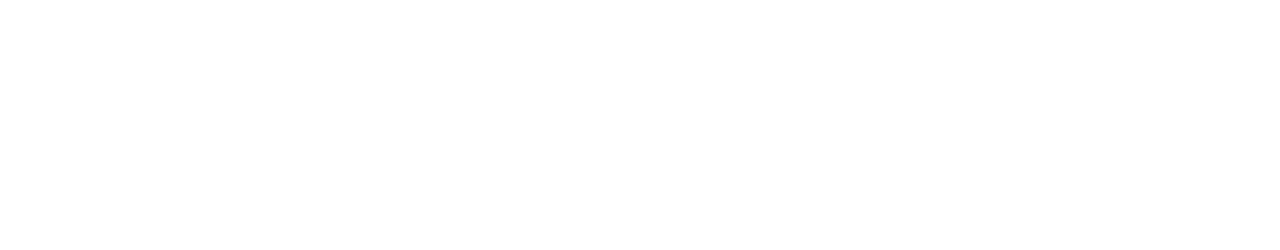
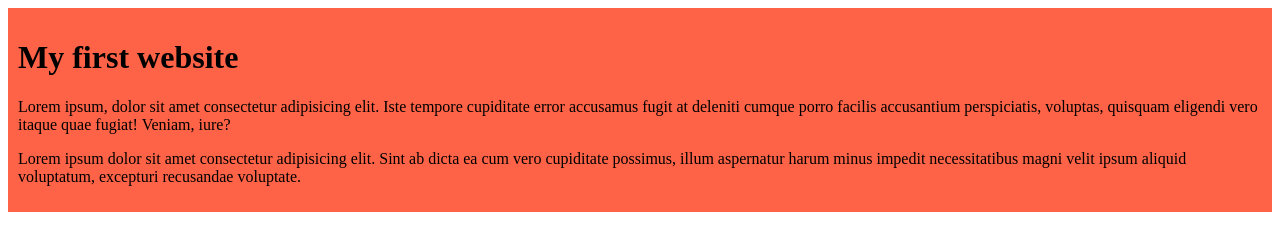
Before and after one commit to selimreza777/my-funny-github-repo, a plain HTML site: page index.html in a window 1280 px wide. Drawn offline with Linux system fonts and the light colour scheme.

Commit message:
added fast blog

```diff
--- a/index.html
+++ b/index.html
@@ -7,7 +7,17 @@
   <title>My funnny github repo
 
   </title>
+  <link rel="stylesheet" href="styles/blog.css">
 </head>
+<div>
+  <h1>My first website</h1>
+  <p>Lorem ipsum, dolor sit amet consectetur adipisicing elit. Iste tempore cupiditate error accusamus fugit at deleniti
+    cumque porro facilis accusantium perspiciatis, voluptas, quisquam eligendi vero itaque quae fugiat! Veniam, iure?
+  </p>
+  <p>Lorem ipsum dolor sit amet consectetur adipisicing elit. Sint ab dicta ea cum vero cupiditate possimus, illum
+    aspernatur harum minus impedit necessitatibus magni velit ipsum aliquid voluptatum, excepturi recusandae voluptate.
+  </p>
+</div>
 
 <body>
 
--- /dev/null
+++ b/styles/blog.css
@@ -0,0 +1,4 @@
+div {
+  background-color: tomato;
+  padding: 10px;
+}
```
